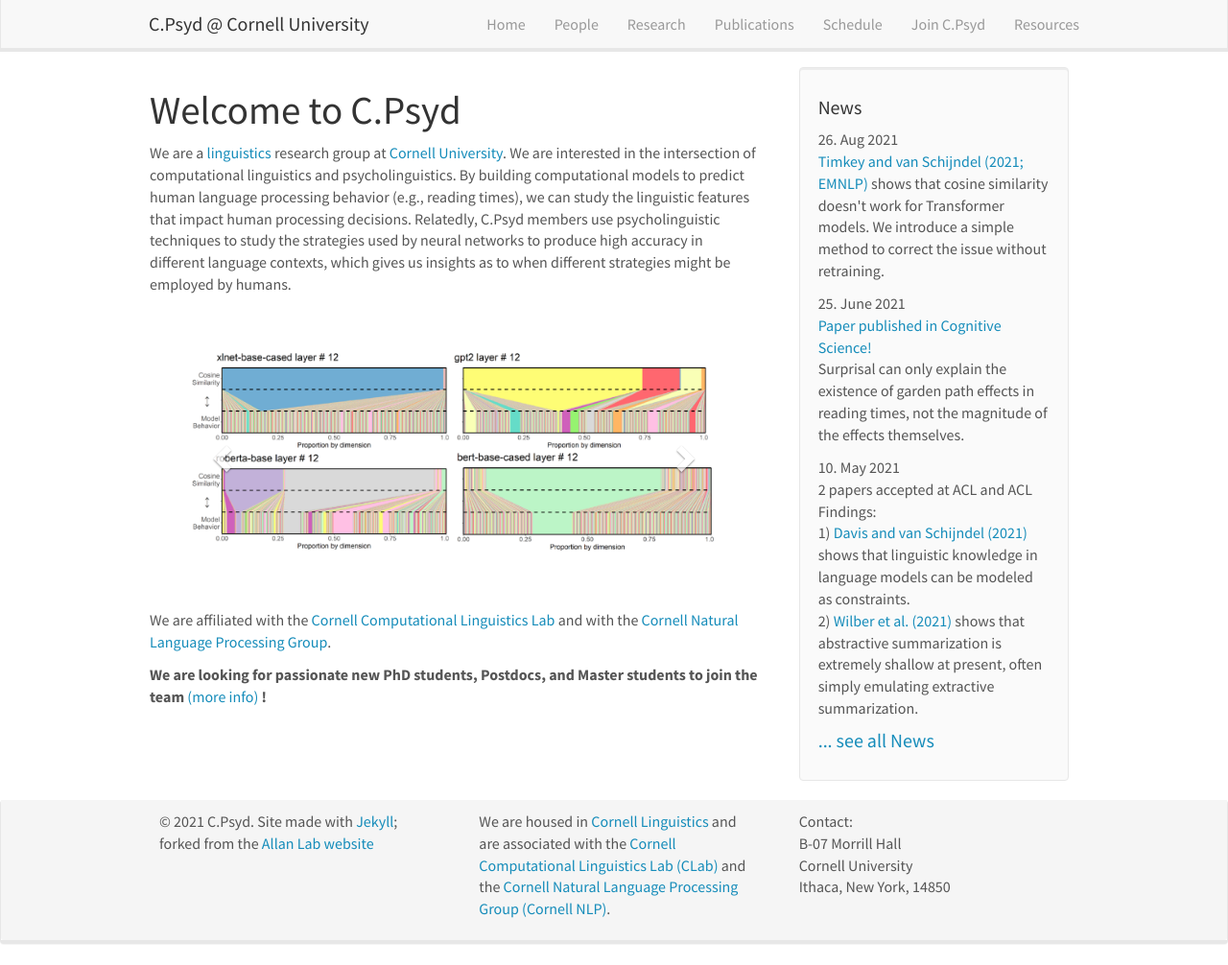
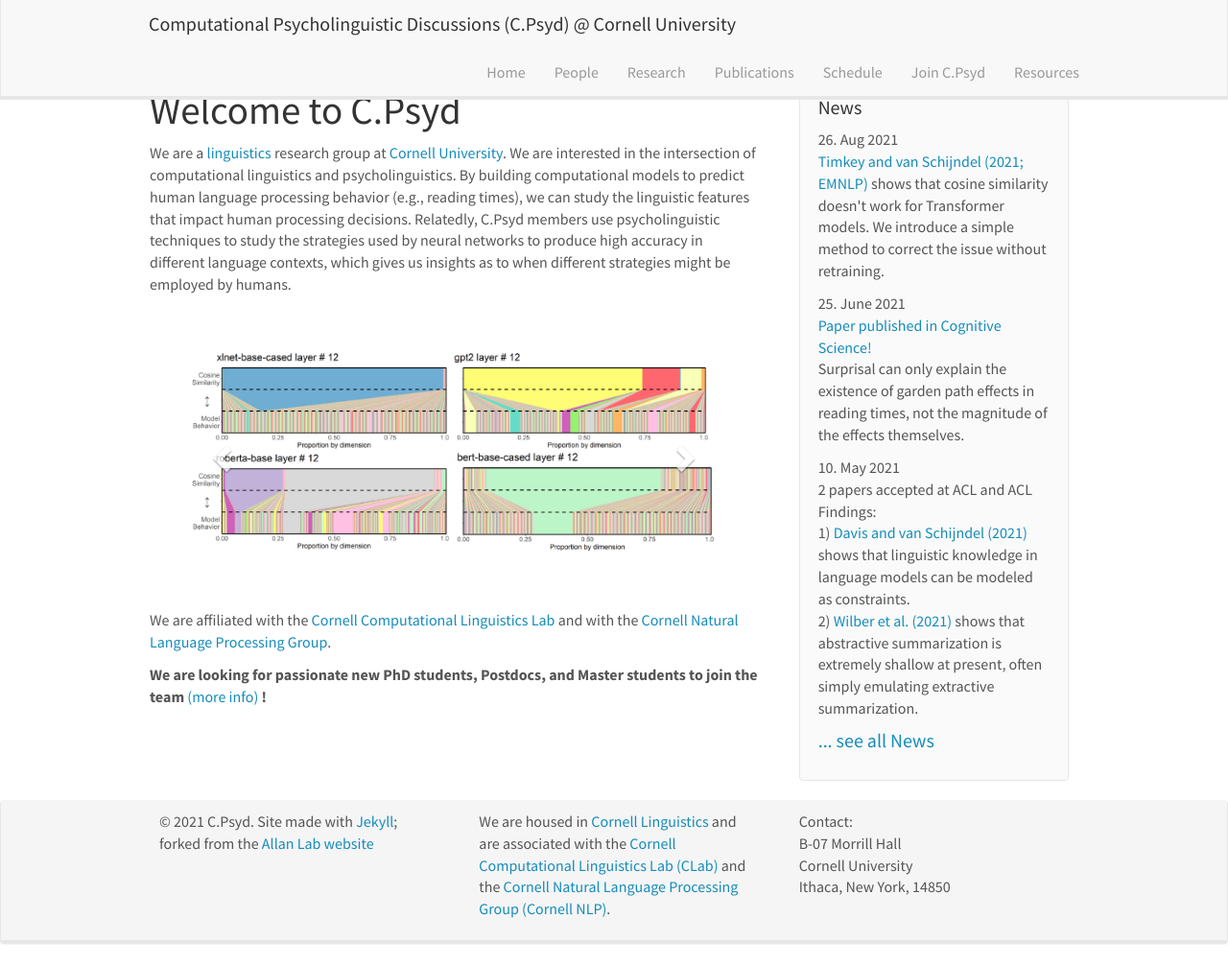
Before and after one commit to C-Psyd/c-psyd.github.io, a Jekyll site: the page built from _pages/home.md, in a window 1280 px wide and 1006 px high. Shown: the whole window at 96% size. Built offline with Jekyll 4.4.1, drawn with Linux system fonts in a browser that asks for light colours; nearby versions of some CDN libraries; library files that are not in the unit come from our copies.

Commit message:
full lab name

```diff
--- a/_includes/header.html
+++ b/_includes/header.html
@@ -8,7 +8,7 @@
 		<span class="icon-bar"></span>
 	  </button>
 
-    <a class="navbar-brand" href="{{ site.url }}{{ site.baseurl }}/">C.Psyd @ Cornell University</a>
+    <a class="navbar-brand" href="{{ site.url }}{{ site.baseurl }}/">Computational Psycholinguistic Discussions (C.Psyd) @ Cornell University</a>
 	</div>
 	<div class="collapse navbar-collapse" id="navbar-collapse-1">
 	  <ul class="nav navbar-nav navbar-right">
```
